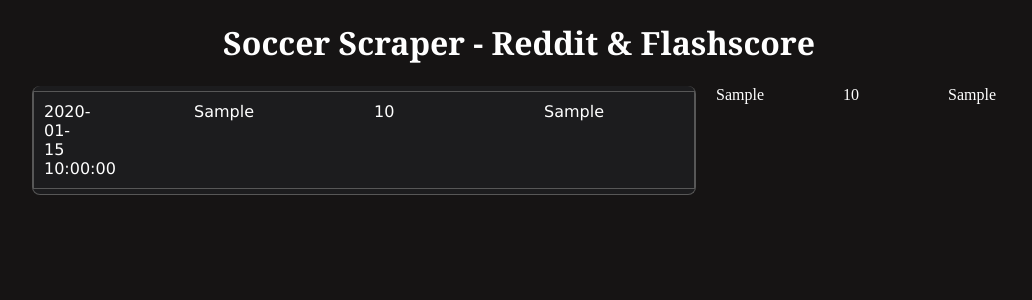
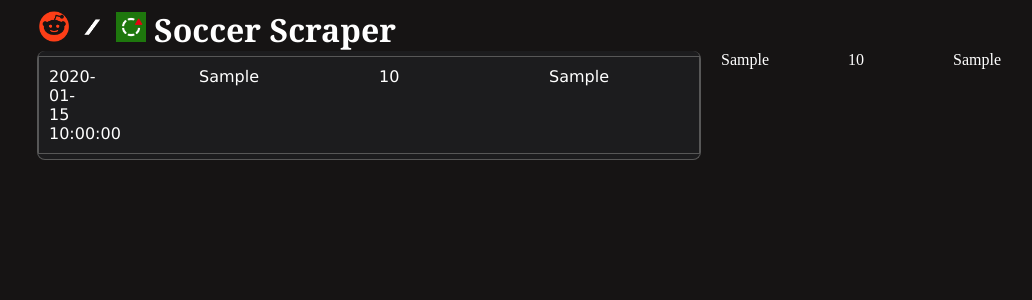
Before and after one commit to irekniedzialkowski/soccer_scaper, a Python web app: template soccer_scraper/templates/soccer_scraper.html in a window 1280 px wide. Shown: the top 300 px of the page, without its empty margins (121-1153 px from the left). Run offline with Jinja, Linux system fonts and the light colour scheme; the template is opened without the code that fills it: most values are stand-ins (such as "Sample title", 1, 10 or a date in 2020).

Commit message:
Sticky match boxes and design in general

```diff
--- a/soccer_scraper/static/styles/soccer_scraper.css
+++ b/soccer_scraper/static/styles/soccer_scraper.css
@@ -38,7 +38,6 @@ div {
 .aside{
       float: right;
       color: #fff;
-      margin-right: 10px;
       padding-left: 20px;
       position: sticky;
       top: 10px;
@@ -90,13 +89,18 @@ element.style {
   color: #fff;
   font-family:Cambria, Cochin, Georgia, Times, 'Times New Roman', serif;
   /* border-style: dashed; */
+  width:960px;
+  justify-content: center;
+  margin:0 auto;
   /* width:1053px;
   margin:0 auto;
   padding-left:5px;
   padding-bottom: 10px; */
 
   /* justify-content: center; */
-  text-align: center;
+  text-align: left;
+  /* position: sticky;
+  top: 10px; */
 
 }
 
@@ -110,11 +114,16 @@ element.style {
   border-style: solid;
   border-width: 0.001cm; */
 
-
 }
 
 .video_wrapper {
   background: #242121;
+}
+
+.another_box_wrapper{
+  background: #1c1c1e;
+  position: sticky;
+  top: 10px;
 }
 
 .box {
@@ -137,6 +146,7 @@ element.style {
   border-top-style: solid;
   border-width: 0.001cm;
 
+
 }
 
 .box .time {
@@ -150,7 +160,6 @@ element.style {
   width: 150px;
   text-align: left;
   flex-direction: column;
-  /* border-style: dotted; */
 }
 
 .box .score {
@@ -165,8 +174,12 @@ element.style {
   text-align: right;
   width:150px;
   padding-right:80px;
+
   /* border-style: dotted; */
 
+}
+.box:hover{
+  filter: brightness(85%);
 }
 
 .url {
@@ -177,9 +190,9 @@ element.style {
 }
 
 .link_class {
-  display: block;
+  /* display: block; */
   width:100%;
-  height:100%;
+  /* height:100%; */
 }
 
 a:link {
--- a/soccer_scraper/templates/soccer_scraper.html
+++ b/soccer_scraper/templates/soccer_scraper.html
@@ -6,28 +6,32 @@
   <!-- <style>
    a { color: #fff; } /* CSS link color */
  </style> -->
-  <title> Soccer scraper </title>
+  <title>  Soccer scraper </title>
   <link rel="stylesheet" type= "text/css" href= "{{ url_for('static',filename='styles/soccer_scraper.css') }}" />
   </head>
   <body>
-    <h1 class="title">Soccer Scraper - Reddit & Flashscore </h1>
+    <h1 class="title"> <img src="{{ url_for('static',filename='reddit_preview_rev_1.png') }}" width="30px" /> <img src="{{ url_for('static',filename='slash_transparent.png') }}" width="30px" /> <img src="{{ url_for('static',filename='flashscore.png') }}" width="30px" />  Soccer Scraper</h1>
 
       <div class = "wrapper", style="max-width: 100%">
 
         <div class="box_wrapper">
           {% for result in results %}
 
-        <div id="{{result.match_id}}">
-          <div class = "match_wrapper">
+        <div id="{{result.match_id}}" style="height: auto;">
+            <a class="link_class" href="http://www.flashscore.com{{result.match_id}}" target="_blank" >
+              <div class = "another_box_wrapper">
                 <div class="box">
                     <div class="time">
                       {{result.time}}
                     </div>
-              <a class="link_class" href="http://www.flashscore.com{{result.match_id}}" target="_blank" >
+
                     <div class="home_team"> {{result.home_team}} </div>
                     <div class="score"> {{result.score}} </div>
-                <div class="away_team">{{result.away_team}}</div></a>
+                    <div class="away_team">{{result.away_team}}</div>
+
                   </div>
+              </div>
+            </a>
             <div class="video_wrapper">
                 {% for video in videos.query.filter_by(match_id=result.match_id).order_by(asc(videos.creation_date)) %}
                 <div class = "url">
@@ -69,7 +73,6 @@
                 {% endfor %}
               </div>
           </div>
-      </div>
       {% endfor %}
 
         </div>
@@ -85,13 +88,11 @@
                 <div class="score"> {{result.score}} </div>
                 <div class="away_team">{{result.away_team}}</div></a>
               <br />
-
+              </div>
               {% endfor %}
 
            </div>
 
-
-          </div>
 
         </div>
   </div>
--- a/soccer_scraper/update_db.py
+++ b/soccer_scraper/update_db.py
@@ -85,4 +85,4 @@ def update_match_db(day, db, Match):
 
 
 if __name__ == '__main__':
-        update_videos_db(day=-1, db=db, Videos=Videos, RedditPosts=RedditPosts, Match=Match)
+        update_videos_db(day=0, db=db, Videos=Videos, RedditPosts=RedditPosts, Match=Match)
```
Also changed, not shown: soccer_scraper/static/flashscore.png (added), soccer_scraper/static/reddit.png (added), soccer_scraper/static/reddit_icon.png (added), soccer_scraper/static/reddit_preview_rev_1.png (added), soccer_scraper/static/slash.png (added), soccer_scraper/static/slash_transparent.png (added). Lines whose indentation alone changed are shown as unchanged.
